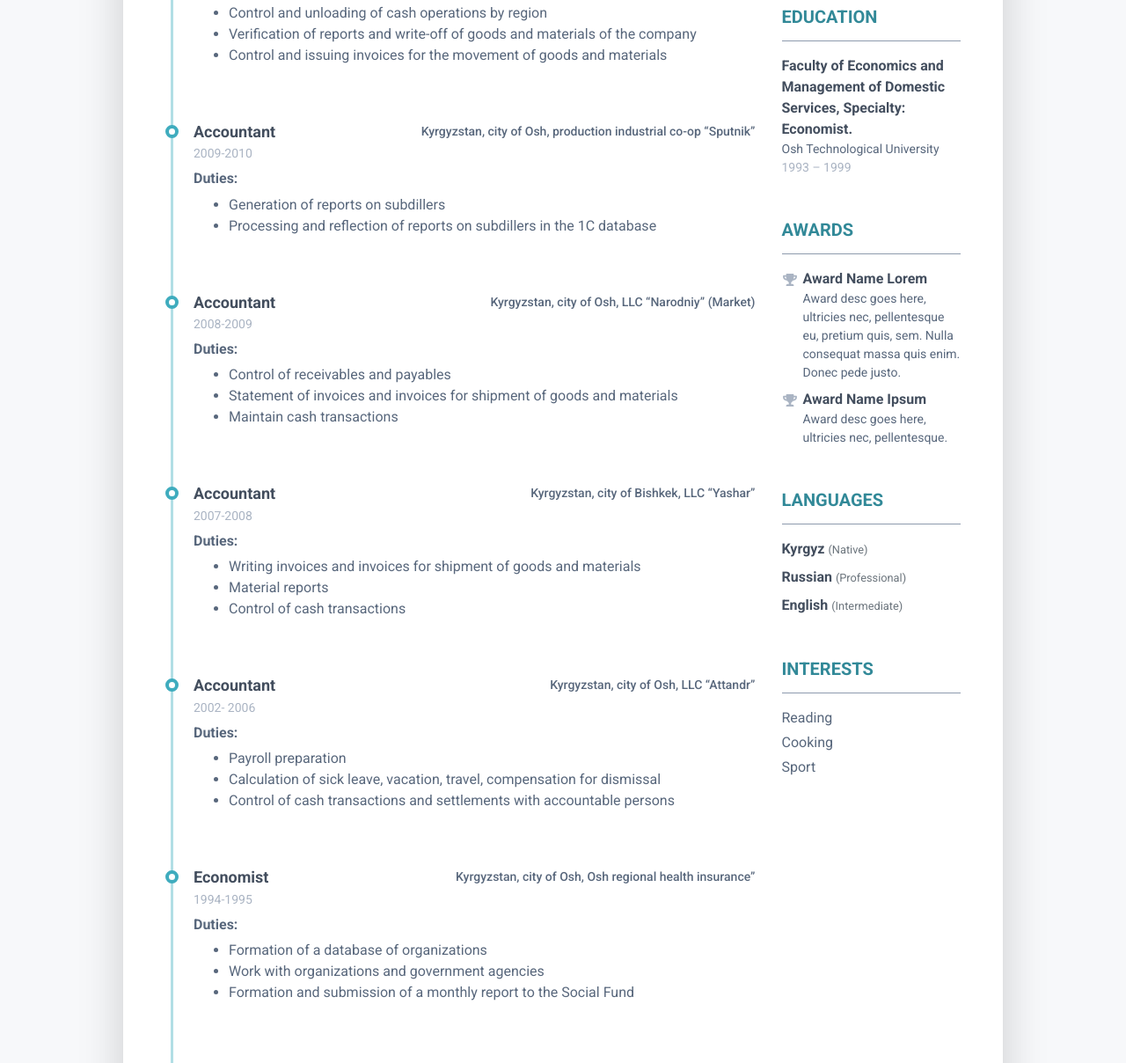
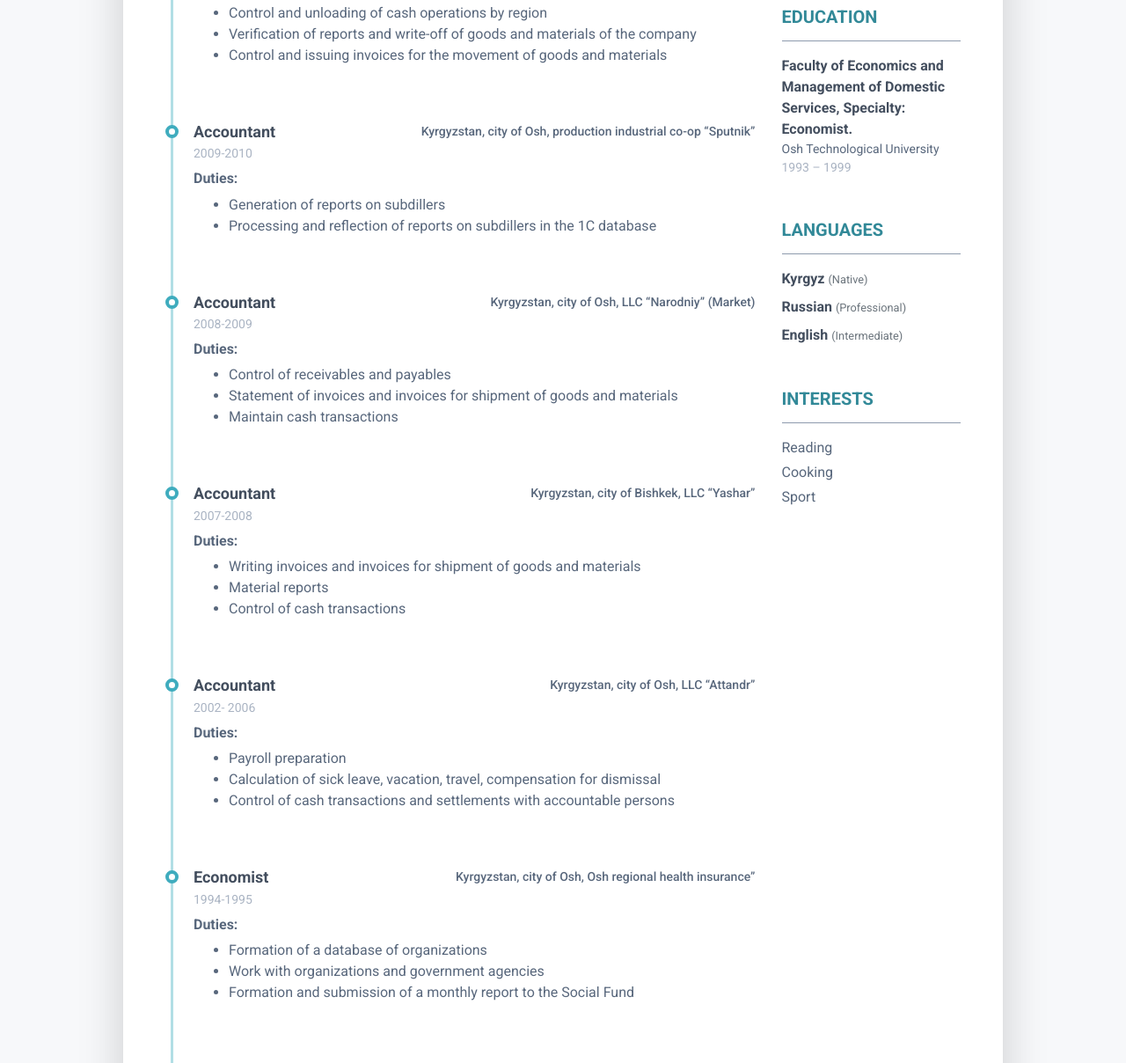
Before and after one commit to aydarovan/aydarovan.github.io, a plain HTML site: page index.html in a window 1280 px wide. Shown: the part 729-1937 px from the top of the page at 88% size. Drawn offline with Linux system fonts and the light colour scheme.

Commit message:
Update index.html

```diff
--- a/index.html
+++ b/index.html
@@ -224,23 +224,6 @@ I am also good at 1C database system and MS office. I also studied by the progra
 							    </ul>
 						    </div>
 					    </section><!--//education-section-->
-					    <section class="resume-section reference-section mb-5">
-						    <h2 class="resume-section-title text-uppercase font-weight-bold pb-3 mb-3">Awards</h2>
-						    <div class="resume-section-content">
-							    <ul class="list-unstyled resume-awards-list">
-								    <li class="mb-2 pl-4 position-relative">
-								        <i class="resume-award-icon fas fa-trophy position-absolute" data-fa-transform="shrink-2"></i>
-								        <div class="resume-award-name">Award Name Lorem</div>
-								        <div class="resume-award-desc">Award desc goes here, ultricies nec, pellentesque eu, pretium quis, sem. Nulla consequat massa quis enim. Donec pede justo.</div>
-								    </li>
-								    <li class="mb-0 pl-4 position-relative">
-								        <i class="resume-award-icon fas fa-trophy position-absolute" data-fa-transform="shrink-2"></i>
-								        <div class="resume-award-name">Award Name Ipsum</div>
-								        <div class="resume-award-desc">Award desc goes here, ultricies nec, pellentesque.</div>
-								    </li>
-							    </ul>
-						    </div>
-					    </section><!--//interests-section-->
 					    <section class="resume-section language-section mb-5">
 						    <h2 class="resume-section-title text-uppercase font-weight-bold pb-3 mb-3">Languages</h2>
 						    <div class="resume-section-content">
@@ -273,7 +256,7 @@ I am also good at 1C database system and MS office. I also studied by the progra
 
     <footer class="footer text-center pt-2 pb-5">
 	     <!--/* This template is released under the Creative Commons Attribution 3.0 License. Please keep the attribution link below when using for your own project. Thank you for your support. :) If you'd like to use the template without the attribution, you can buy the commercial license via our website: themes.3rdwavemedia.com */-->
-                <small class="copyright"><a href="http://themes.3rdwavemedia.com" target="_blank">Bekjan Bubakanov</a></small>
+                <small class="copyright"><a href="http://bekhub.github.io" target="_blank">©Bekjan Bubakanov</a></small>
     </footer>
 
 
```
